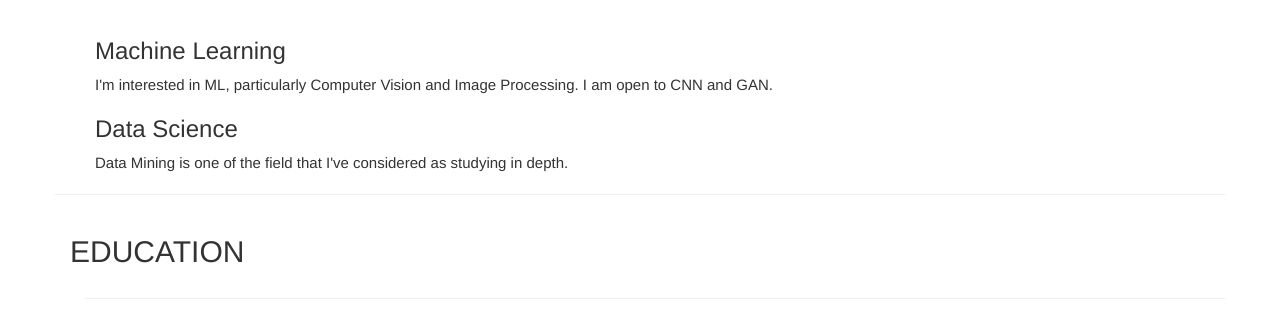
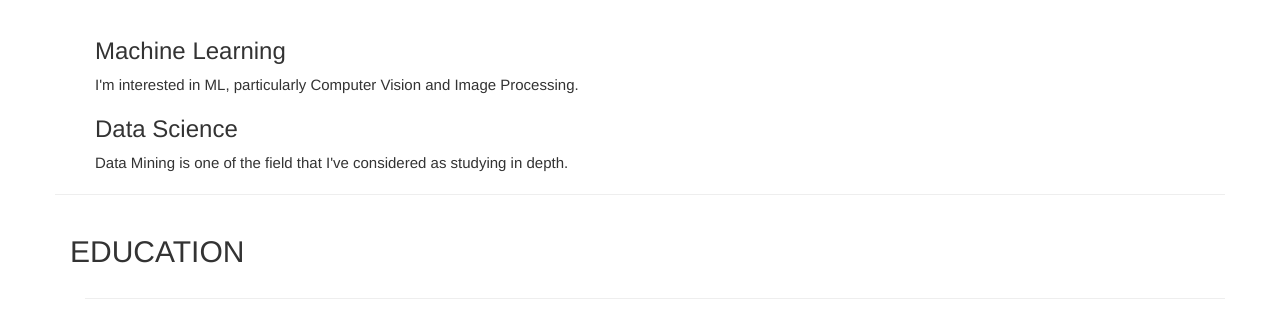
Before and after one commit to looics/looics.github.io, a plain HTML site: page index.html in a window 1280 px wide. Shown: the part 485-800 px from the top of the page. Drawn offline with nearby package versions, Linux system fonts and the light colour scheme.

Commit message:
Update index.html

```diff
--- a/index.html
+++ b/index.html
@@ -68,7 +68,7 @@
   <div class="col-8">
     <h3>Machine Learning</h3>
     <div class="col-5">
-			<p style="font-size: 15px">I'm interested in ML, particularly Computer Vision and Image Processing. I am open to CNN and GAN.</p>
+			<p style="font-size: 15px">I'm interested in ML, particularly Computer Vision and Image Processing.</p>
 		</div>
     <h3>Data Science</h3>
     <div class="col-5">
```
